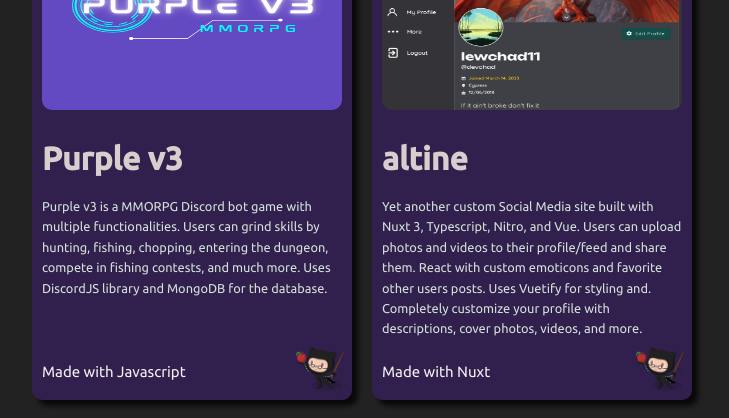
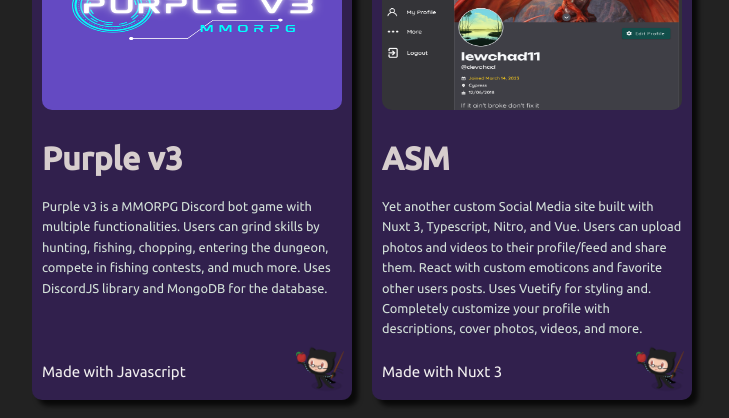
Before and after one commit to clew-bot/site, a Vue app: page / in a window 1280 px wide. Shown: the part 3360-3778 px from the top of the page, without its empty margins (418-1147 px from the left). Built offline with nearby package versions, Linux system fonts and the light colour scheme.

Commit message:
update project

```diff
--- a/src/components/ExpCard.vue
+++ b/src/components/ExpCard.vue
@@ -31,10 +31,10 @@
         </div>
         <div :class="themeStore.theme+'proj-bg'">
           <img :src="altine" alt="altine" class="proj-image">
-          <h1 :class="themeStore.theme+'proj-title'">altine</h1>
+          <h1 :class="themeStore.theme+'proj-title'">ASM</h1>
           <p class="proj-desc altine">Yet another custom Social Media site built with Nuxt 3, Typescript, Nitro, and Vue. Users can upload photos and videos to their profile/feed and share them. React with custom emoticons and favorite other users posts. Uses Vuetify for styling and. Completely customize your profile with descriptions, cover photos, videos, and more.</p>
-          <p class="made-with">Made with Nuxt </p>
-          <a class="linkz" target="_blank" href="https://github.com/clew-bot/Altine"><img :src="Octocat" alt="" class="octo"></a>
+          <p class="made-with">Made with Nuxt 3</p>
+          <a class="linkz" target="_blank" href="https://github.com/clew-bot/asm"><img :src="Octocat" alt="" class="octo"></a>
 
         </div>
         <div :class="themeStore.theme+'proj-bg'">
```
